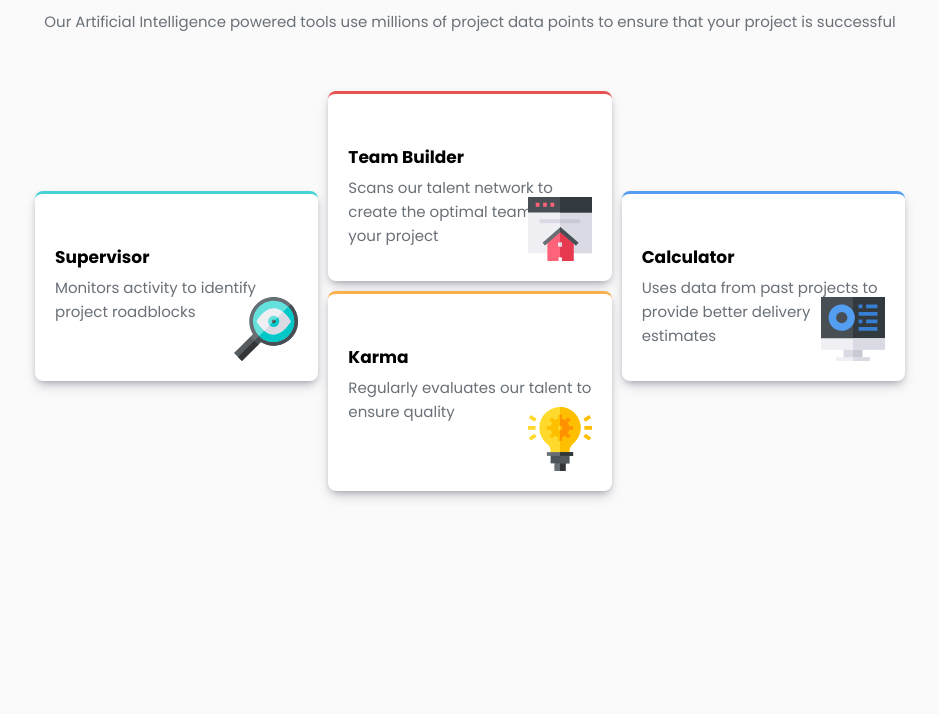
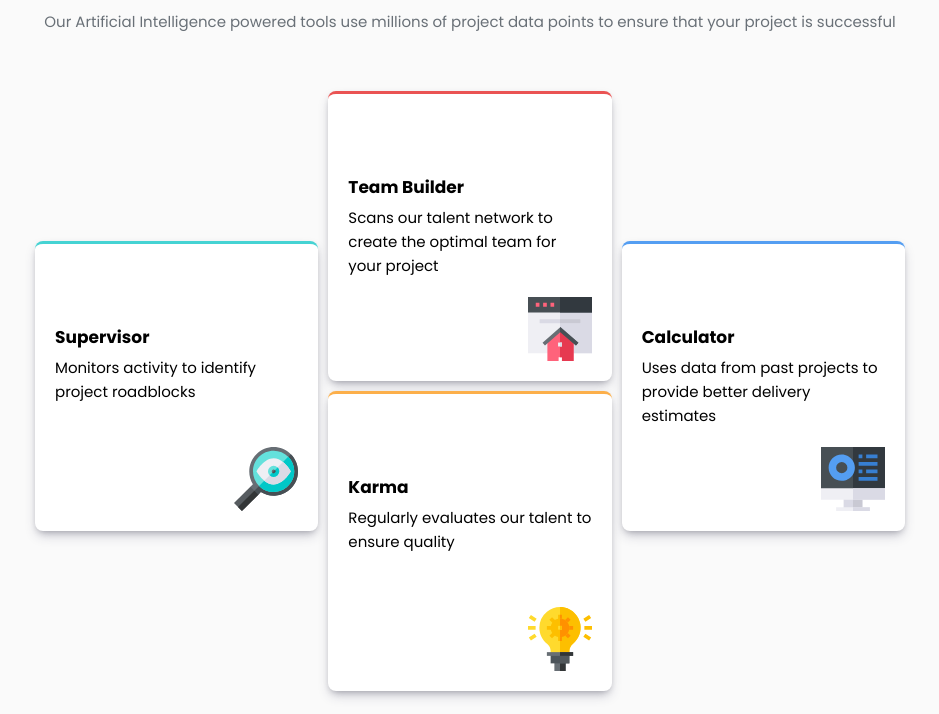
Before and after one commit to ronitzdev/four-card-feature-section, a plain HTML site: page index.html in a window 1280 px wide. Shown: the part 162-876 px from the top of the page, without its empty margins (170-1109 px from the left). Drawn offline with Linux system fonts and the light colour scheme.

Commit message:
Revert "refactor: styles layout"
This reverts commit 9e2c1b33e1c0c94c9ccc8431951c24043d9186fc.

```diff
--- a/main.css
+++ b/main.css
@@ -98,7 +98,7 @@ body {
 .card {
   position: relative;
   background-color: var(--White2);
-  padding: 50px 20px;
+  padding: 80px 20px;
   align-items: center;
   border-radius: 8px;
   box-shadow: rgba(50, 50, 93, 0.25) 0px 6px 12px -2px,
@@ -112,7 +112,6 @@ body {
 .card__description {
   padding-bottom: 35px;
   font-size: 1.5rem;
-  color: var(--Grey-400);
 }
 
 .img {
@@ -151,7 +150,7 @@ body {
     grid-template-columns: repeat(6, 1fr); /* Redefine a 3 columnas */
     grid-template-rows: repeat(4, 1fr); /* Redefine a 3 filas */
     max-width: 900px;
-    height: 400px; /* Para que la forma de cruz sea visible */
+    height: 600px; /* Para que la forma de cruz sea visible */
     gap: 10px;
   }
 
```
